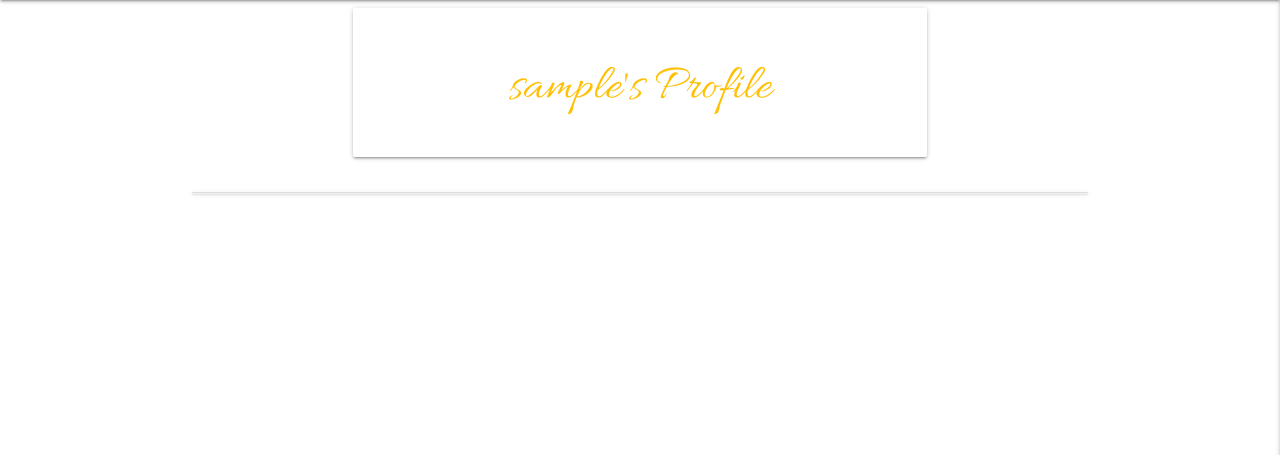
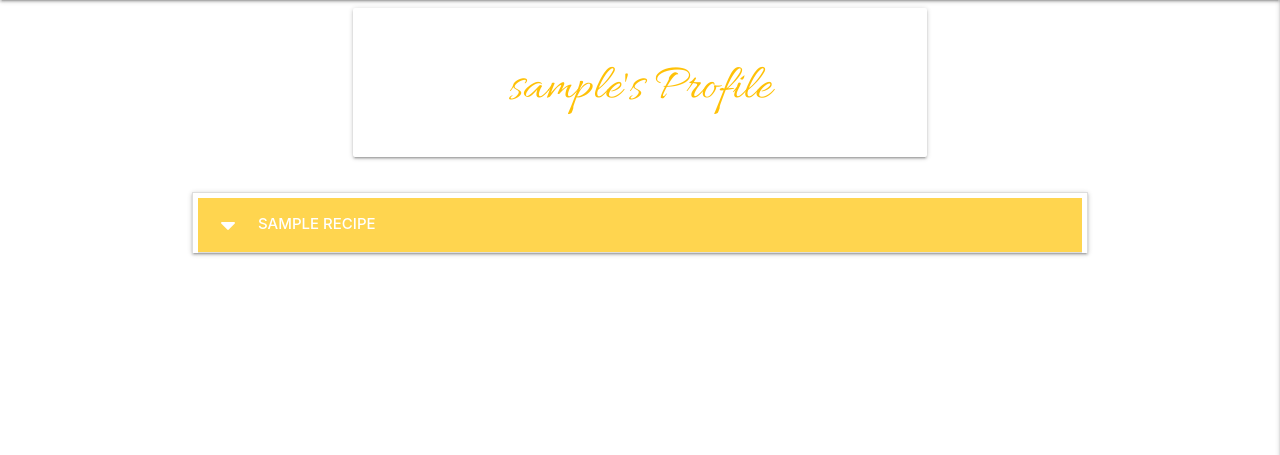
Before and after one commit to cnridley/recipes-online, a Flask app: a page that uses templates/profile.html in a window 1280 px wide. Shown: the part 64-519 px from the top of the page. Run offline with Flask 2, Linux system fonts and the light colour scheme; the visitor is signed in with stand-in values (Sample User, id 1); a database or web service that is not in the repository returns one stand-in record (values such as "Sample title"); some libraries are stand-ins or nearby versions.

Commit message:
updated read.me and delete_fave funct.

```diff
--- a/app.py
+++ b/app.py
@@ -156,7 +156,7 @@ def delete_recipe(recipe_id):
 @app.route("/view_favourites/<username>")
 def view_favourites(username):
     if session["user"]:
-        favs_list = mongo.db.User.find_one({"username": session["user"]})["favourites"]
+        favs_list = mongo.db.User.find_one({"username": session["user"]})["favourite"]
         favs = mongo.db.Recipe.find({"_id": {"$in": favs_list}})
         return render_template ("favourites.html", favs_list=favs_list, favs=favs)
 
@@ -166,9 +166,16 @@ def add_favourites(favourite_recipe):
     if request.method == "POST":
         user_favourite = mongo.db.User.find_one({"username": session["user"]})
         favourite = mongo.db.User.find_one({"_id": ObjectId(user_favourite["_id"])})
-        mongo.db.User.update_one({"_id": ObjectId(user_favourite["_id"])}, {"$push": {"favourites": ObjectId(favourite_recipe)}})
+        mongo.db.User.update_one({"_id": ObjectId(user_favourite["_id"])}, {"$push": {"favourite": ObjectId(favourite_recipe)}})
         return redirect(url_for("view_favourites", username=session['user']))
 
+@app.route("/delete_fave/<favourite_recipe>")
+def delete_fave(favourite_recipe):
+    user_fave = mongo.db.User.find_one({"username": session["user"]})
+    user = mongo.db.User.find_one({"_id": ObjectId(user_fave["_id"])})
+    mongo.db.User.update_one({"_id": user}, {"$pop": {"user": ObjectId(favourite_recipe)}})
+    flash ("Favourite recipe removed")
+    return redirect(url_for("view_favourites"))
 
 
 if __name__ == "__main__":
--- a/templates/favourites.html
+++ b/templates/favourites.html
@@ -18,8 +18,11 @@
          <p>{{ recipe.method }}</p>
          <p>Preparation time: {{ recipe.time }}</p>
          <p><em>Created By: {{ recipe.created_by }} </em></p>
+         <a href="{{ url_for('delete_fave', favourite_recipe=recipe._id) }}"
+         class="btn-small red text-white center-align">Delete From Favourites</a>
       </div>
     </li>
+
     {% endfor %}
 
 
--- a/templates/profile.html
+++ b/templates/profile.html
@@ -11,7 +11,7 @@
   </div>
 
   <ul class="collapsible">
-  {% for recipe in favs %}
+  {% for recipe in UserRecipe %}
     <li>
       <div class="collapsible-header amber lighten-2 white-text">
         <i class="fas fa-caret-down"></i>
```
Also changed, not shown: README.md, photos/food.png (deleted).
